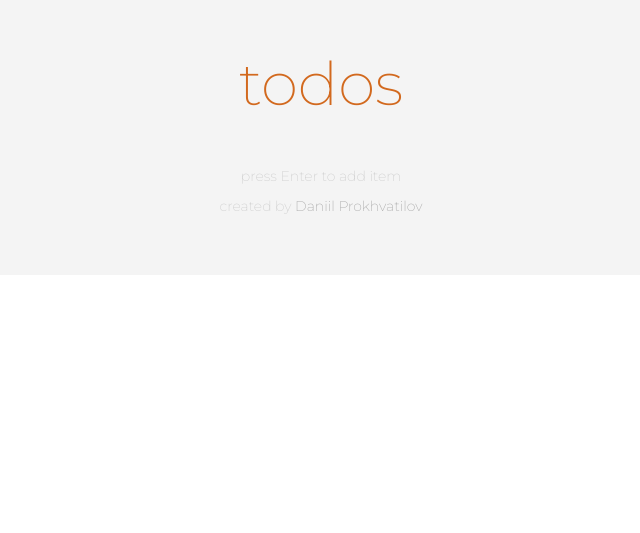
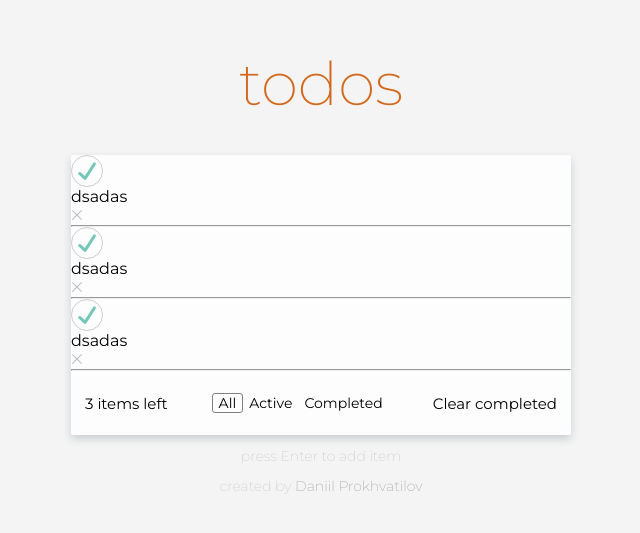
Before and after one commit to danya-prohvat/todo, an Angular app in the folder angular/my-app/: page / in a window 1280 px wide. Shown: the part 161-694 px from the top of the page, without its empty margins (319-959 px from the left). Built offline with nearby package versions, Linux system fonts and the light colour scheme.

Commit message:
add filter bar

```diff
--- a/angular/my-app/src/app/app.component.html
+++ b/angular/my-app/src/app/app.component.html
@@ -1,7 +1,39 @@
 <div class="main_block">
+
   <h1>todos</h1>
-  <div class="todo"></div>
-  <div >
+
+  <div class="todo">
+    <div *ngFor="let todo of todos">
+      <div class="todo-item">
+        <div class="todo-item-circle">
+          <img src="../assets/icon/markIcon.svg" alt="markIcon">
+        </div>
+        <div class="todo-item-title">
+          <p>{{todo.title}}</p>
+        </div>
+        <div class="todo-item-removeIcon">
+          <img src="../assets/icon/removeIcon.svg" alt="removeIcon">
+        </div>
+      </div>
+      <hr>
+    </div>
+
+    <div class="todo-filterBar">
+      <div class="todo-filterBar-itemsCount">
+        <p>{{todos.length}} items left</p>
+      </div>
+      <div class="todo-filterBar-showWhat">
+        <button id="{{filterBy === 'all' ? 'activeFilter' : ''}}" (click)="changeFilter('all')">All</button>
+        <button id="{{filterBy === 'active' ? 'activeFilter' : ''}}" (click)="changeFilter('active')">Active</button>
+        <button id="{{filterBy === 'completed' ? 'activeFilter' : ''}}" (click)="changeFilter('completed')">Completed</button>
+      </div>
+      <div class="todo-filterBar-clearCompleted" (click)="clearComplete()">
+        <p>Clear completed</p>
+      </div>
+    </div>
+  </div>
+
+  <div>
     <h6>press Enter to add item</h6>
     <h6>created by
       <span>{{author}}</span>
--- a/angular/my-app/src/app/app.component.scss
+++ b/angular/my-app/src/app/app.component.scss
@@ -36,5 +36,56 @@ $secondaryTextColor: #ccc;
 }
 
 .todo{
+    width: 500px;
+    background-color: #fdfdfd;
+    box-shadow: 0 4px 8px 0 rgb(34 60 80 / 20%);
+    border-radius: 2px;
 
+    &-item{
+        &-circle{
+            width: 30px;
+            height: 30px;
+            border-radius: 50%;
+            border: 1px solid #ccc;
+            display: flex;
+            justify-content: center;
+            align-items: center;
+            cursor: pointer;
+        }
+    }
+    &-filterBar{
+        display: flex;
+        justify-content: space-between;
+        align-items: center;
+        padding:  22px 14px;
+
+        &-itemsCount{
+            font-size: 15px;
+        }
+        &-showWhat{
+            font-size: 14px;
+            button{
+                border: none;
+                background-color: transparent;
+                padding-left: 6px;
+                padding-right: 6px;
+
+                font-family: "Montserrat", sans-serif;
+                font-size: 14px;
+                cursor: pointer;
+            }
+        }
+        &-clearCompleted{
+            font-size: 15px;
+            cursor: pointer;
+            &:hover{
+                text-decoration: underline;
+            }
+        }
+    }
 }
+
+#activeFilter {
+    border: 1px solid grey;
+    border-radius: 3px;
+}
--- a/angular/my-app/src/app/app.component.ts
+++ b/angular/my-app/src/app/app.component.ts
@@ -1,5 +1,10 @@
 import { Component } from '@angular/core';
-
+interface Todo {
+  id:number
+  title:string
+  checked:boolean
+}
+type Todos = Todo[]
 @Component({
   selector: 'app-root',
   templateUrl: './app.component.html',
@@ -8,4 +13,16 @@ import { Component } from '@angular/core';
 
 export class AppComponent {
   author = 'Daniil Prokhvatilov';
+  todos:Todos = [{title:'dsadas', id:1, checked:true},
+  {title:'dsadas', id:1, checked:true},
+  {title:'dsadas', id:1, checked:true}]
+  filterBy = 'all'
+
+  clearComplete() {
+    console.log('clearComplete');
+  }
+
+  changeFilter(filterType:string) {
+    this.filterBy = filterType
+  }
 }
```
Also changed, not shown: angular/my-app/src/assets/icon/markIcon.svg (added), angular/my-app/src/assets/icon/removeIcon.svg (added).
